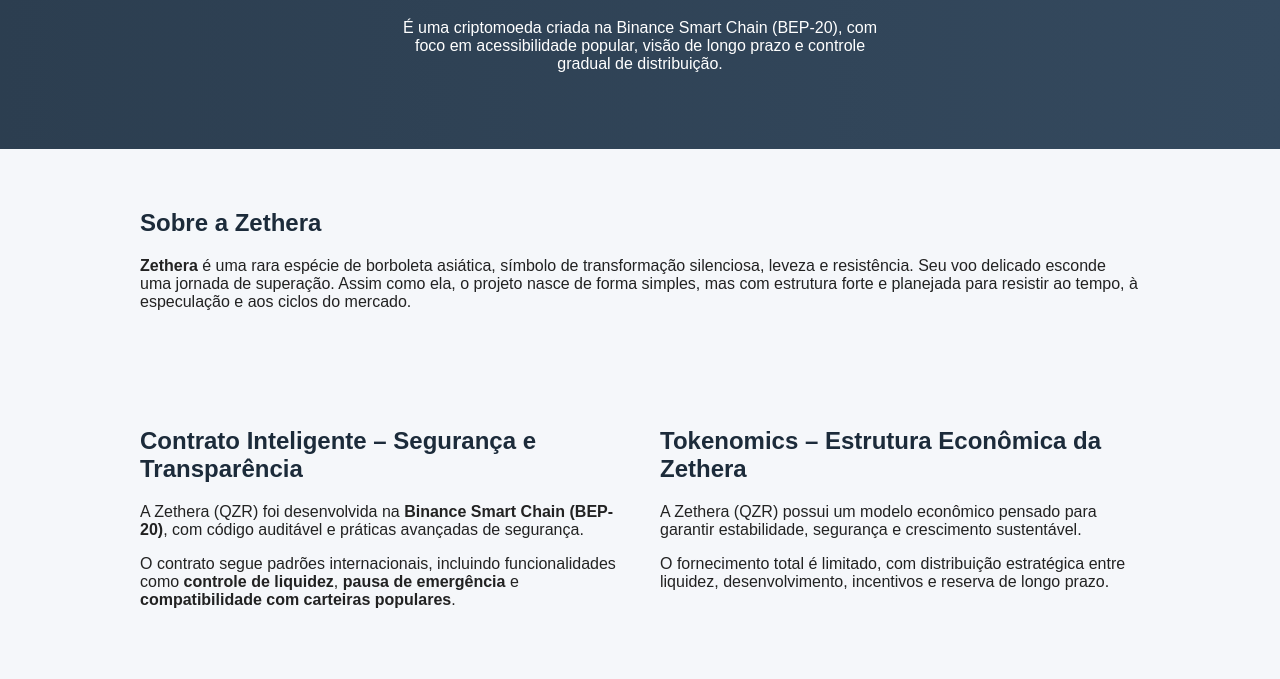
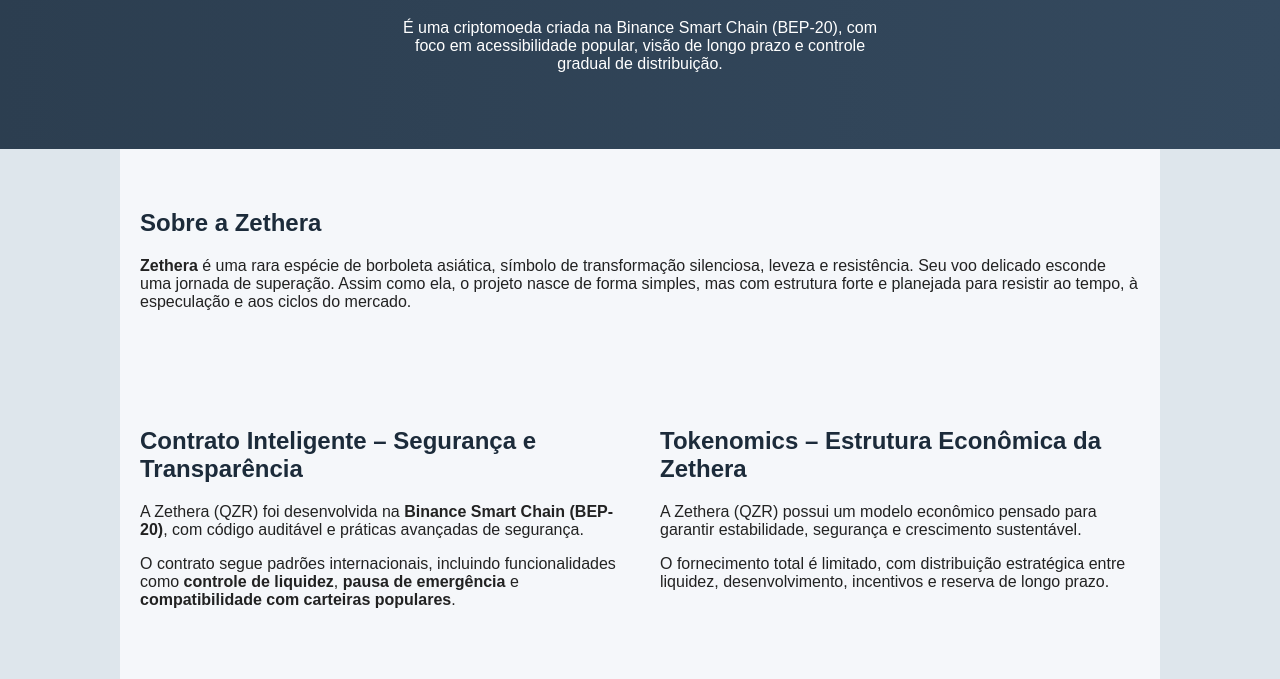
Before and after one commit to Zethera/Zethera-QZR, a plain HTML site: page index.html in a window 1280 px wide. Shown: the part 121-800 px from the top of the page. Drawn offline with Linux system fonts and the light colour scheme.

Commit message:
Update index.html

```diff
--- a/index.html
+++ b/index.html
@@ -8,7 +8,7 @@
         body {
             margin: 0;
             font-family: Arial, sans-serif;
-            background: #f5f7fa;
+            background: #dee6ec;
             color: #222;
         }
         header {
```
